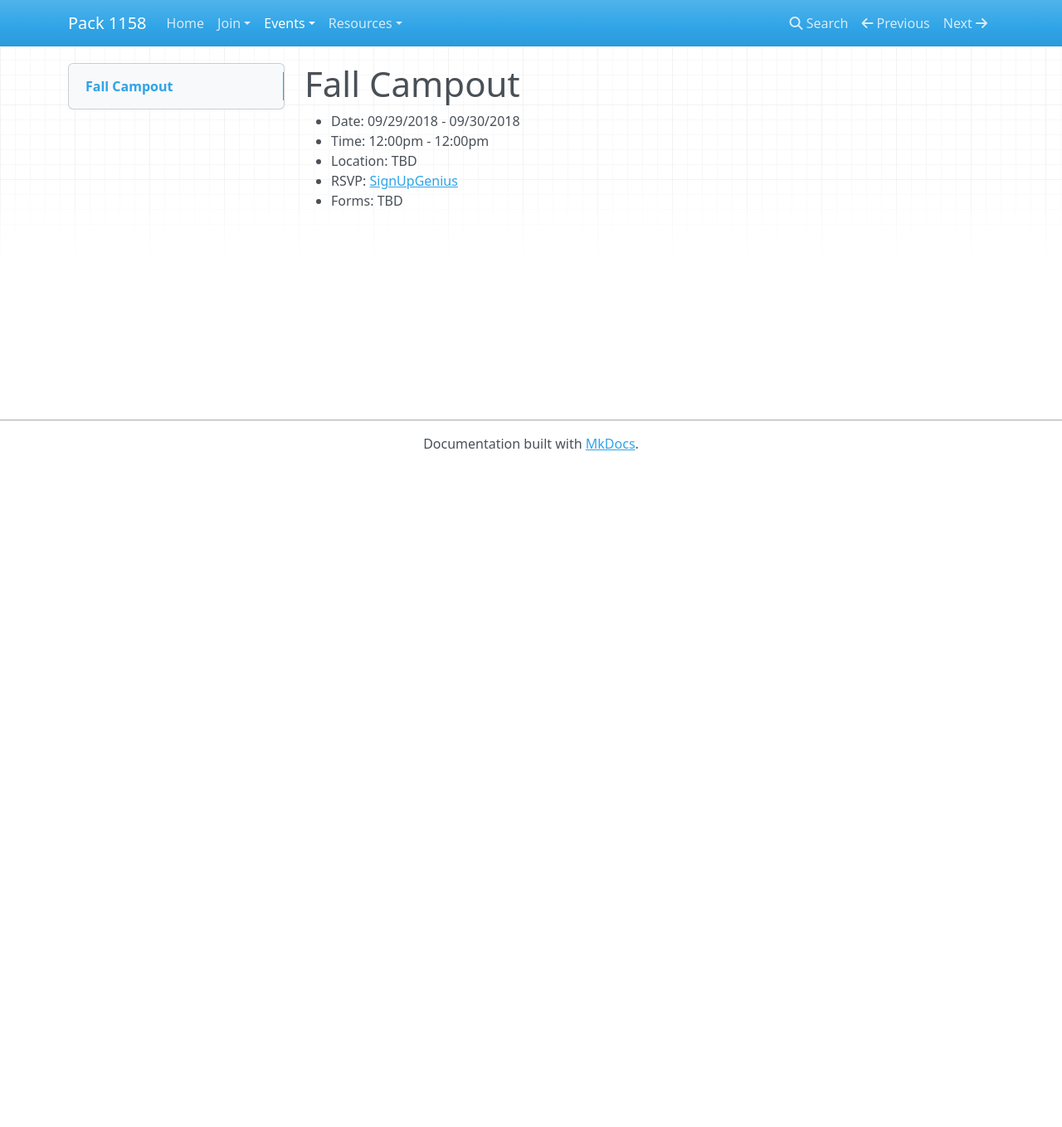
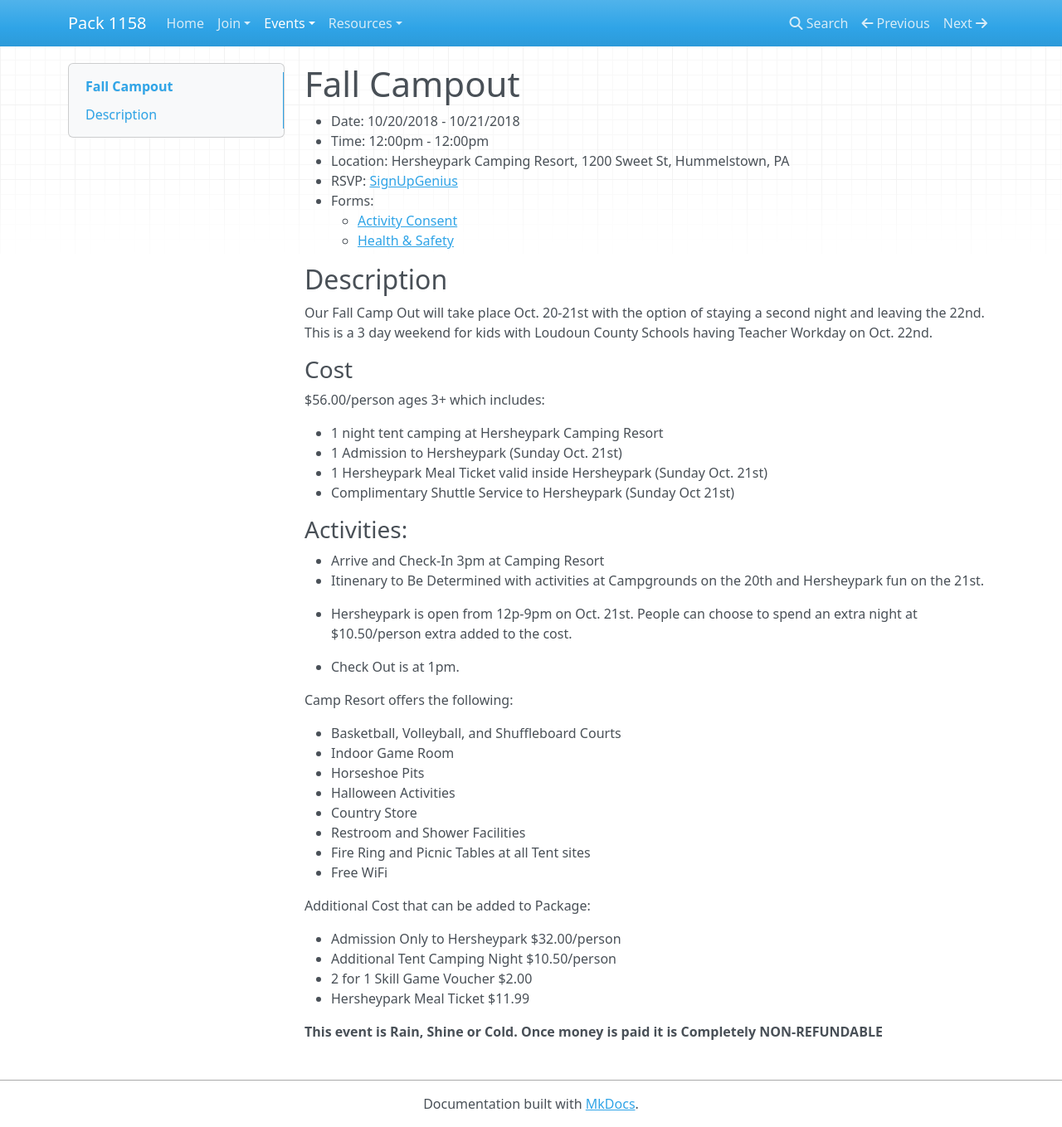
Before and after one commit to pack1158/pack1158.github.io, an MkDocs documentation site: the page built from docs/events/campout-fall-2018.md, in a window 1280 px wide and 1359 px high. Shown: the whole window at 83% size. Built offline with MkDocs 1.6.1, drawn with Linux system fonts in a browser that asks for light colours; nearby versions of some CDN libraries; old or Windows-style settings are respelled for this version of MkDocs.

Commit message:
Update source

```diff
--- a/docs/events/campout-fall-2018.md
+++ b/docs/events/campout-fall-2018.md
@@ -1,7 +1,58 @@
 # Fall Campout
 
-- Date: 09/29/2018 - 09/30/2018
+- Date: 10/20/2018 - 10/21/2018
 - Time: 12:00pm - 12:00pm
-- Location: TBD
-- RSVP: [SignUpGenius](https://www.signupgenius.com/go/4090a4fabaa22a64-fall2)
-- Forms: TBD
+- Location: Hersheypark Camping Resort, 1200 Sweet St, Hummelstown, PA
+- RSVP: [SignUpGenius](https://www.signupgenius.com/go/20f044fa9a62ba0f85-fall)
+- Forms:
+    - [Activity Consent](hershey-park-activity-consent-form.pdf)
+    - [Health & Safety](https://filestore.scouting.org/filestore/HealthSafety/pdf/680-001_AB.pdf)
+
+## Description
+
+Our Fall Camp Out will take place Oct. 20-21st with the option of
+staying a second night and leaving the 22nd. This is a 3 day
+weekend for kids with Loudoun County Schools having Teacher
+Workday on Oct. 22nd.
+
+### Cost
+
+$56.00/person ages 3+ which includes:
+
+- 1 night tent camping at Hersheypark Camping Resort
+- 1 Admission to Hersheypark (Sunday Oct. 21st)
+- 1 Hersheypark Meal Ticket valid inside Hersheypark (Sunday Oct.
+  21st)
+- Complimentary Shuttle Service to Hersheypark (Sunday Oct 21st)
+
+### Activities:
+
+- Arrive and Check-In 3pm at Camping Resort
+- Itinenary to Be Determined with activities at Campgrounds on
+  the 20th and Hersheypark fun on the 21st.
+
+- Hersheypark is open from 12p-9pm on Oct. 21st. People can
+  choose to spend an extra night at $10.50/person extra added to
+  the cost.
+- Check Out is at 1pm.
+
+Camp Resort offers the following:
+
+- Basketball, Volleyball, and Shuffleboard Courts
+- Indoor Game Room
+- Horseshoe Pits
+- Halloween Activities
+- Country Store
+- Restroom and Shower Facilities
+- Fire Ring and Picnic Tables at all Tent sites
+- Free WiFi
+
+Additional Cost that can be added to Package:
+
+- Admission Only to Hersheypark $32.00/person
+- Additional Tent Camping Night $10.50/person
+- 2 for 1 Skill Game Voucher   $2.00
+- Hersheypark Meal Ticket $11.99
+
+**This event is Rain, Shine or Cold. Once money is paid it is
+Completely NON-REFUNDABLE**
--- a/mkdocs.yml
+++ b/mkdocs.yml
@@ -5,6 +5,7 @@
     - Join Pack 1158: join.md
     - Join Scouting Night: events/join-scouting-night.md
   - Events:
+    - Bike Hike: events/bike-hike.md
     - Bottle Rocket Derby: events/soda-bottle-rocket-derby.md
     - Day/Twilight Camp: events/passport-to-adventure.md
     - Fall Campout: events/campout-fall-2018.md
```
Also changed, not shown: docs/events/bike-hike.md (+23 -0 lines), docs/index.md (+5 -13 lines), docs/resources/pack-calendar.md (+13 -11 lines), 2 other files.
